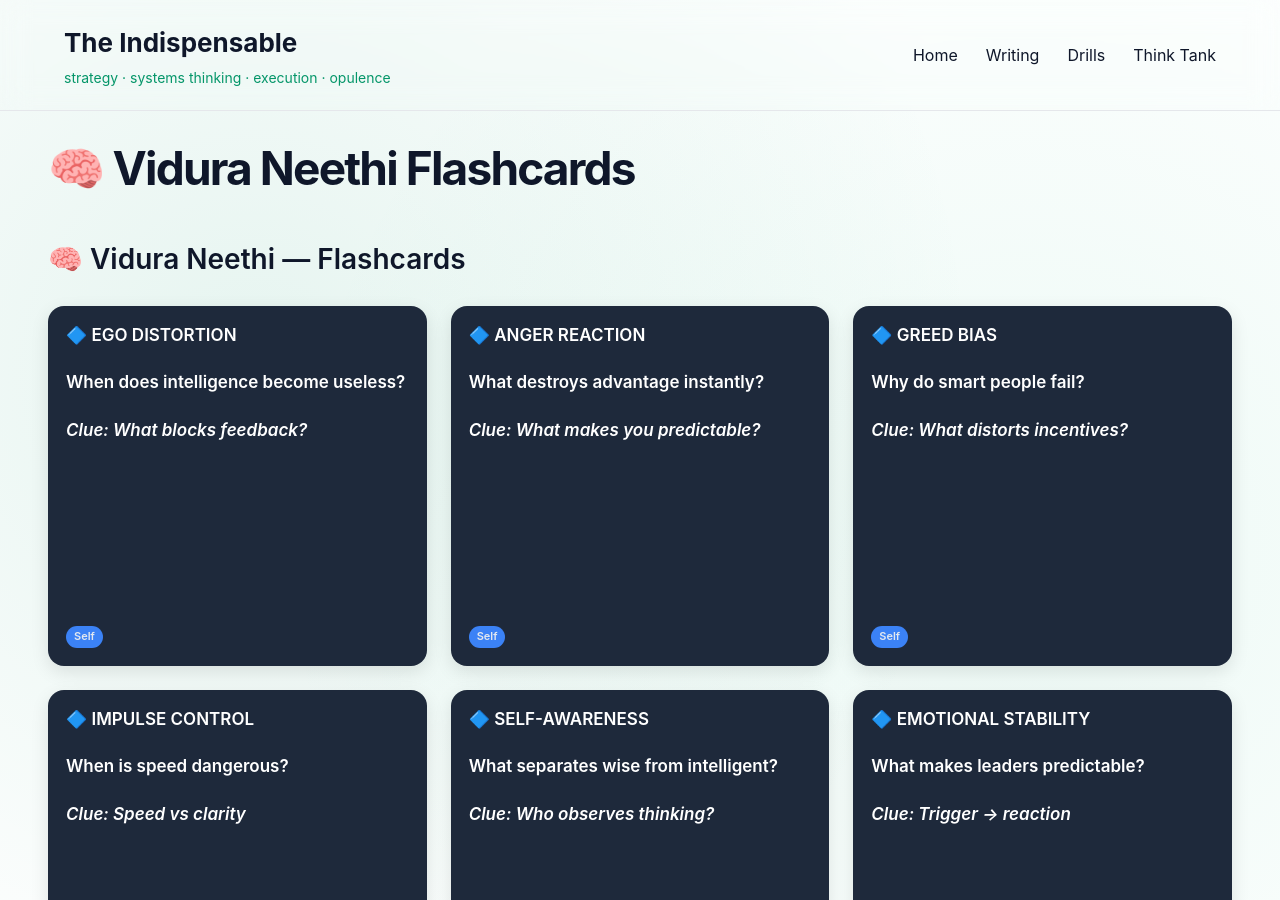
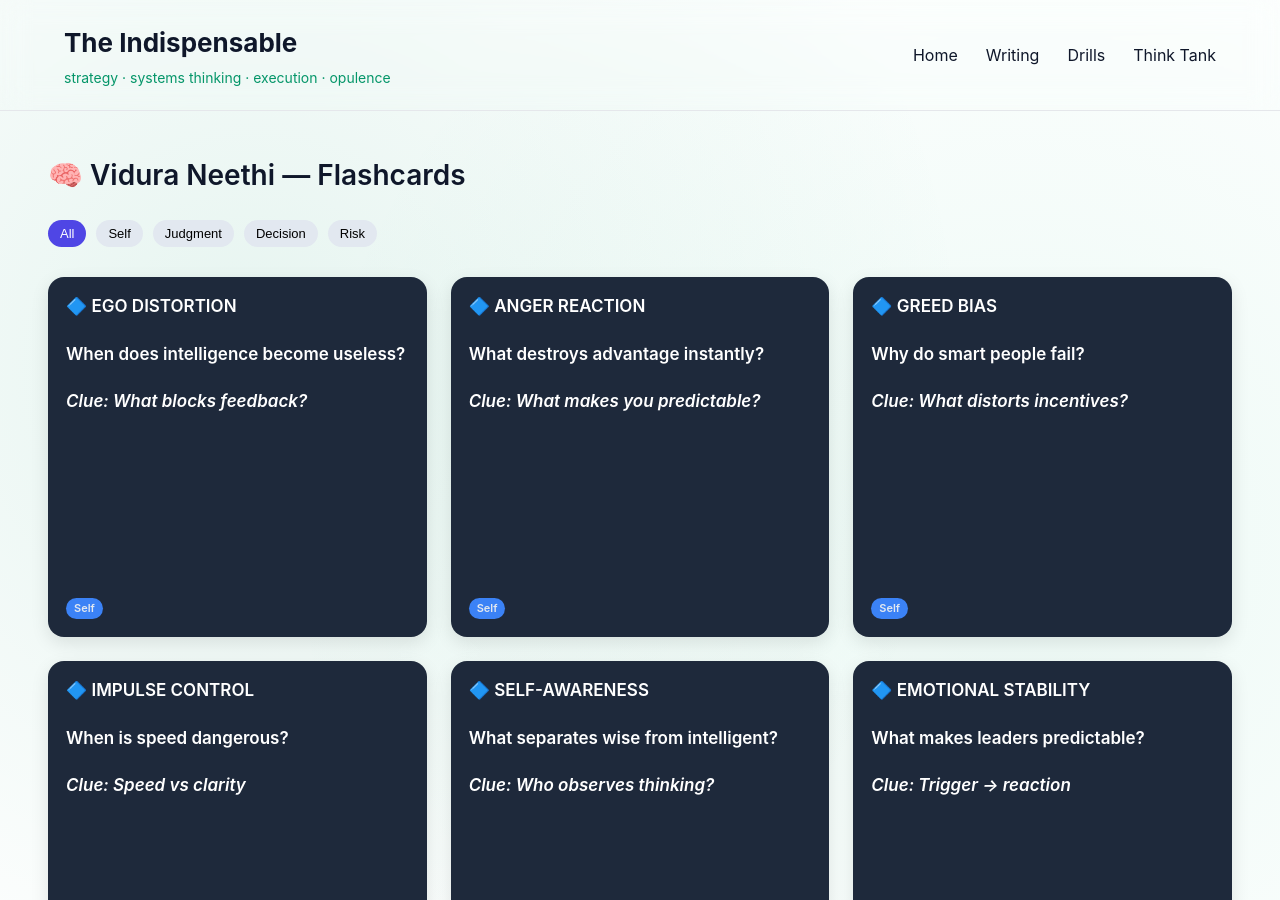
Before and after one commit to lakshminarayanannarasimhan-star/lakshminarayanannarasimhan-star.github.io, a Jekyll site: the page built from vidura-neethi/index.md, in a window 1280 px wide and 900 px high. Built offline with Jekyll 4.4.1, drawn with Linux system fonts in a browser that asks for light colours.

Commit message:
Update index.md

```diff
--- a/vidura-neethi/index.md
+++ b/vidura-neethi/index.md
@@ -6,9 +6,18 @@ title: Vidura Neethi Flashcards
 <link rel="stylesheet" href="{{ '/vidura-neethi/style.css' | relative_url }}">
 <script src="{{ '/vidura-neethi/script.js' | relative_url }}" defer></script>
 
-# 🧠 Vidura Neethi Flashcards
+## 🧠 Vidura Neethi — Flashcards
+<div markdown="0">
 
-## 🧠 Vidura Neethi — Flashcards
+<div class="filter-bar">
+  <button class="filter-btn active" data-filter="all">All</button>
+  <button class="filter-btn" data-filter="self">Self</button>
+  <button class="filter-btn" data-filter="judgment">Judgment</button>
+  <button class="filter-btn" data-filter="decision">Decision</button>
+  <button class="filter-btn" data-filter="risk">Risk</button>
+</div>
+
+</div>
 
 <div class="card-container" markdown="0">
 
```
